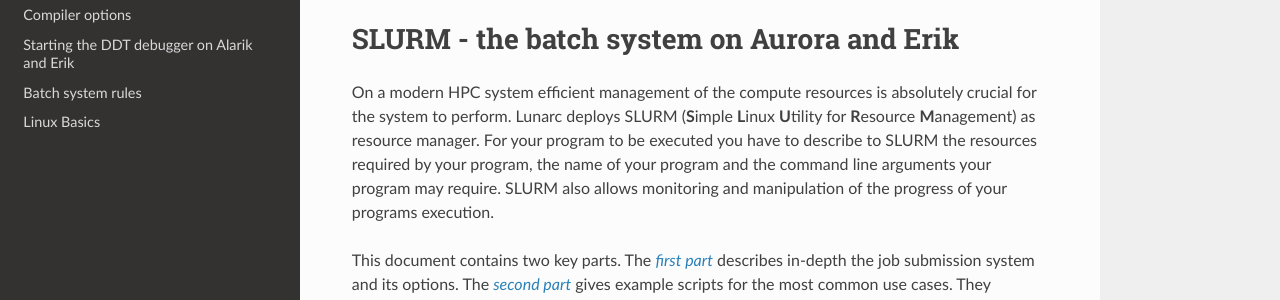
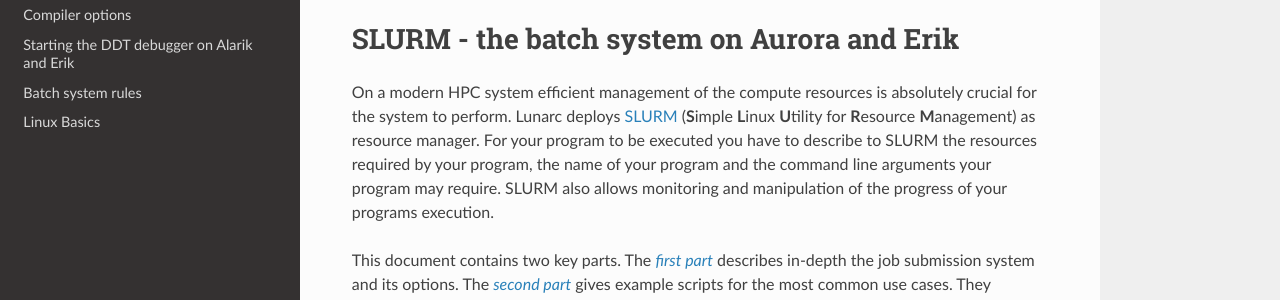
Before and after one commit to lunarc/lunarc_docs, an MkDocs documentation site: the page built from docs/batch_system.md, in a window 1280 px wide and 900 px high. Shown: the part 284-584 px from the top of the window. Built offline with MkDocs 1.6.1, drawn with Linux system fonts in a browser that asks for light colours; nearby versions of some CDN libraries; old or Windows-style settings are respelled for this version of MkDocs; part of the change alters nothing that is shown.

```diff
--- a/docs/batch_system.md
+++ b/docs/batch_system.md
@@ -10,7 +10,7 @@ A more in-depth guide to the job submission system.
 
 On a modern HPC system efficient management of the compute resources is
 absolutely crucial for the system to perform. Lunarc deploys
-SLURM (**S**imple **L**inux **U**tility
+[SLURM](http://slurm.schedmd.com/) (**S**imple **L**inux **U**tility
 for **R**esource **M**anagement) as resource manager. For your program
 to be executed you have to describe to SLURM the resources required by
 your program, the name of your program and the command line arguments
```
